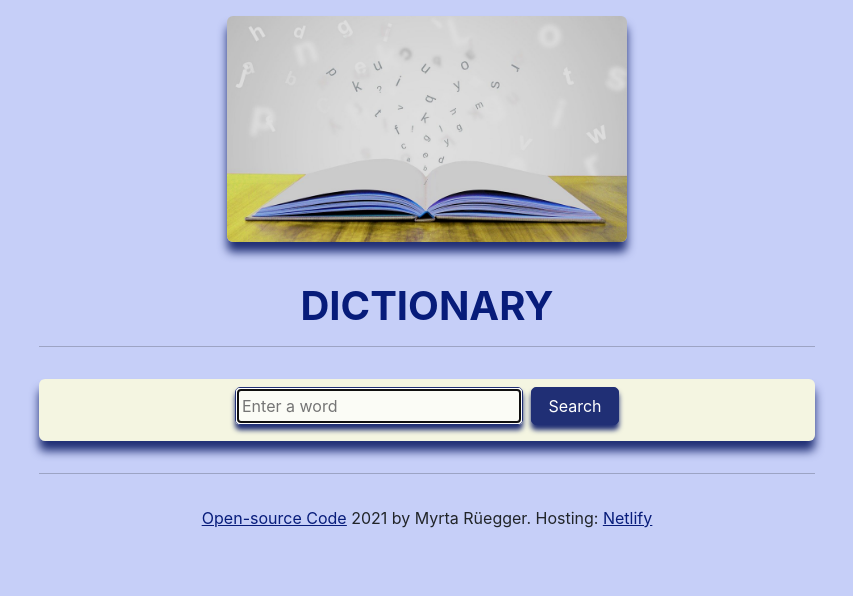
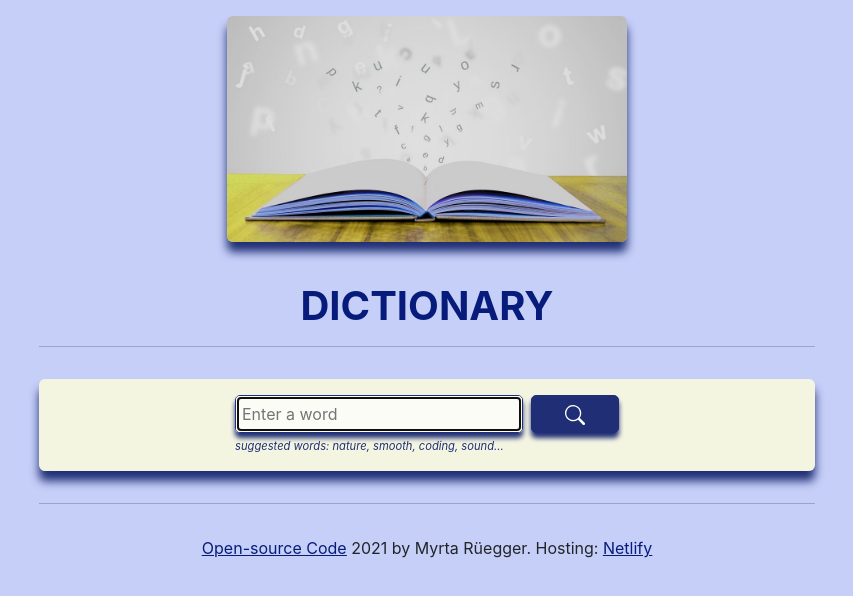
Before and after one commit to Myrtaru/react-dictionary, a React (Create React App) app: page / in a window 1280 px wide. Shown: the top 596 px of the page, without its empty margins (213-1066 px from the left). Built offline with nearby package versions, Linux system fonts and the light colour scheme.

Commit message:
updated and optimized styles

```diff
--- a/src/Dictionary.css
+++ b/src/Dictionary.css
@@ -8,11 +8,11 @@ form {
   display: flex;
   align-items: center;
   justify-content: center;
-  margin-bottom: 0.5em;
+  margin: 0.5em 0 0.5em 0;
 }
 .Dictionary button {
+  margin-bottom: 1.4em;
   min-width: 5.5em;
-  color: white;
   background: rgb(32, 47, 117);
   border-color: rgb(32, 47, 117);
   padding: 6px;
@@ -46,3 +46,9 @@ form {
 .row{
 --bs-gutter-x: 0;
 }
+.keywords {
+margin-top: 0.5em;
+color: rgb(32, 47, 117);
+font-size:0.7em;
+font-style: italic;
+}
--- a/src/Dictionary.js
+++ b/src/Dictionary.js
@@ -38,6 +38,7 @@ export default function Dictionary() {
         <div className="row">
           <section>
             <form onSubmit={search}>
+              <label>
                 <input
                   className="Search-form"
                   type="search"
@@ -45,8 +46,16 @@ export default function Dictionary() {
                   onChange={Keywordinput}
                   autoFocus="on"
                 />
+                <div className="keywords">
+                  suggested words: nature, smooth, coding, sound...
+                </div>
+              </label>
               <button type="submit" className="Button">
-                Search
+                <img
+                  src="../img/search.svg"
+                  className="searchImg"
+                  alt="magnifier"
+                />
               </button>
             </form>
           </section>
--- a/src/Examples.js
+++ b/src/Examples.js
@@ -4,7 +4,7 @@ import "./Examples.css";
 export default function Examples(props) {
   if (props.example) {
     return (
-      <div className="Examples">e.g. "{props.example}"
+      <div className="Examples">Example: "{props.example}"
       </div>
     );
   } else {
--- a/src/Photos.css
+++ b/src/Photos.css
@@ -6,5 +6,5 @@
   transition: transform .3s;
 }
 .Photos img:hover{
-    transform: scale(1.2);
+    transform: scale(1.1);
 }
--- a/src/Synonyms.css
+++ b/src/Synonyms.css
@@ -11,5 +11,6 @@ border: 1px solid rgb(32, 47, 117, 0.5);
 border-radius: 5px;
 }
 .SynonymsTitle {
+  color:rgb(32, 47, 117);
   font-size:1.2em;
 }
```
Also changed, not shown: public/img/search.svg (added). Lines whose indentation alone changed are shown as unchanged.
